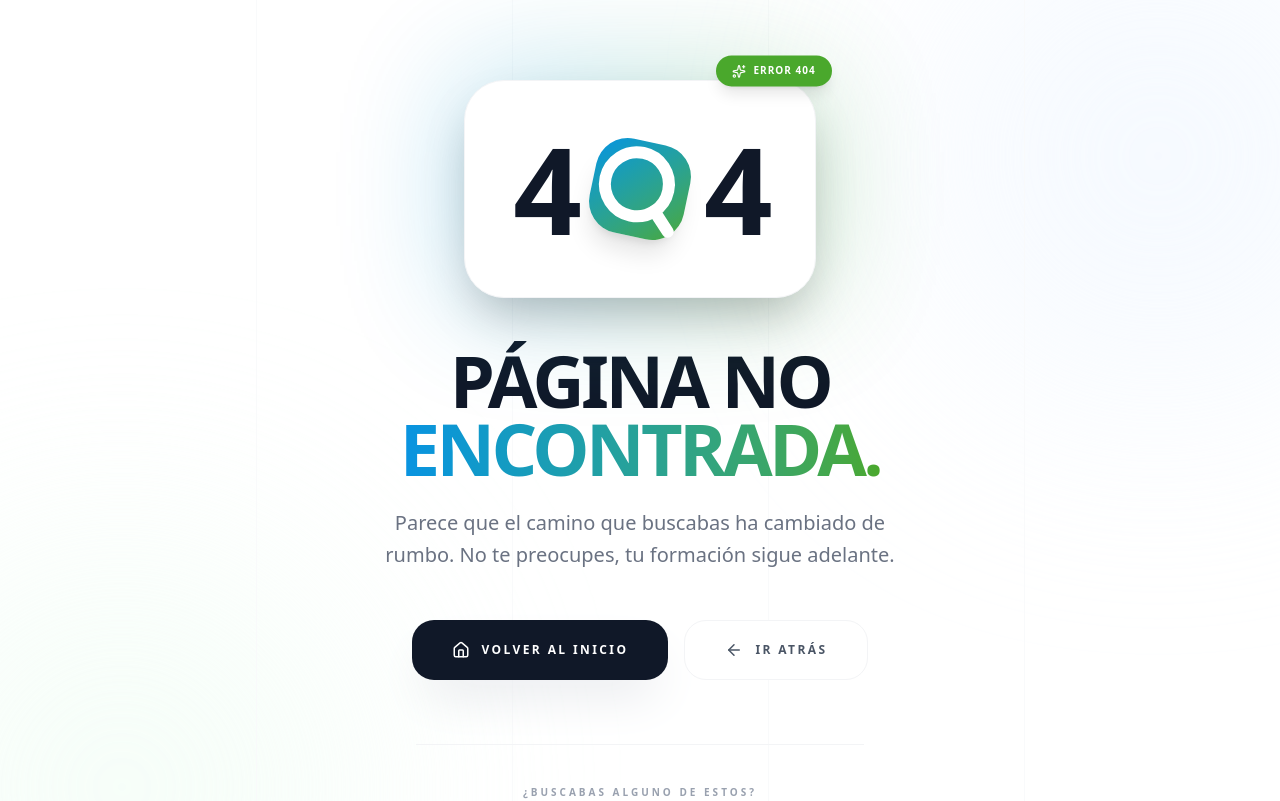
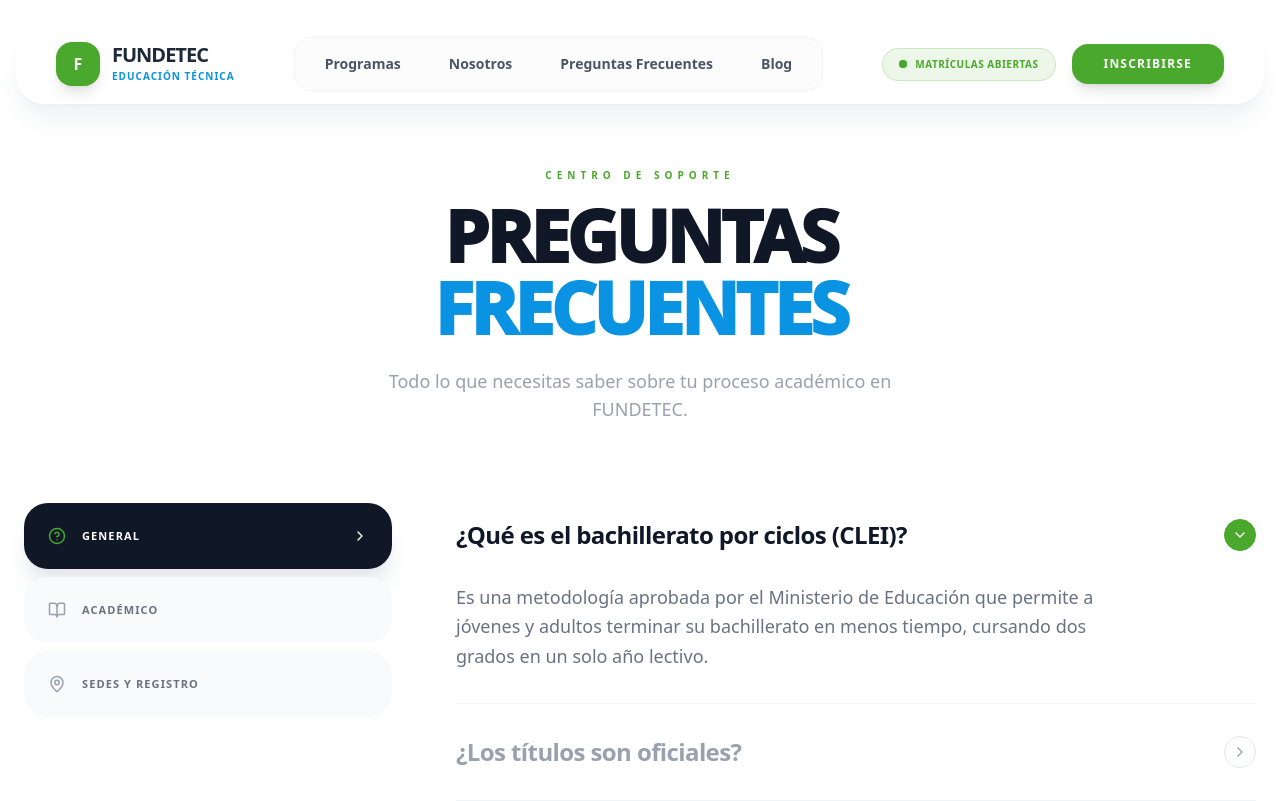
Before and after one commit to DavidJulio03/FundetecOnline, a React (Vite) app: page /preguntas in a window 1280 px wide. Shown: the top 801 px of the page. Built offline with nearby package versions, Linux system fonts and the light colour scheme.

Commit message:
feat: :sparkles: FAQ page

```diff
--- /dev/null
+++ b/src/pages/FAQ/FAQ.jsx
@@ -0,0 +1,103 @@
+import React, { useState } from 'react';
+import { HelpCircle, ChevronRight, MessageCircle, BookOpen, MapPin } from 'lucide-react';
+import faqConfig from './FAQData';
+import Header from '../../shared/layout/Header';
+import Footer from '../../shared/layout/Footer';
+
+const FAQ = () => {
+  const [activeTab, setActiveTab] = useState('general');
+  const [openId, setOpenId] = useState(1);
+
+  const filteredQuestions = faqConfig.questions.filter(q => q.cat === activeTab);
+
+  return (
+    // Contenedor principal que asegura que el footer esté al fondo si hay poco contenido
+    <div className="flex flex-col min-h-screen bg-white">
+
+      {/* 1. HEADER: Siempre arriba */}
+      <Header />
+
+      {/* 2. MAIN CONTENT: Crece para ocupar el espacio disponible */}
+      <main className="flex-grow pt-36 md:pt-42 pb-24 px-6">
+        <div className="max-w-7xl mx-auto">
+
+          {/* Encabezado de la Sección */}
+          <div className="text-center mb-20">
+            <span className="text-[10px] font-black uppercase tracking-[0.5em] text-[#4aa82c] block mb-4">
+              {faqConfig.header.badge}
+            </span>
+            <h2 className="text-5xl md:text-7xl font-[950] tracking-tighter text-gray-900 uppercase leading-none">
+              {faqConfig.header.title} <br/>
+              <span className="text-[#0993e2]">{faqConfig.header.highlight}</span>
+            </h2>
+            <p className="mt-6 text-gray-400 font-medium max-w-xl mx-auto text-lg">
+              {faqConfig.header.description}
+            </p>
+          </div>
+
+          <div className="grid grid-cols-1 lg:grid-cols-12 gap-16">
+
+            {/* Sidebar de Categorías */}
+            <aside className="lg:col-span-4 space-y-2">
+              {faqConfig.categories.map((cat) => (
+                <button
+                  key={cat.id}
+                  onClick={() => setActiveTab(cat.id)}
+                  className={`w-full flex items-center justify-between p-6 rounded-[24px] transition-all duration-300 ${
+                    activeTab === cat.id
+                    ? 'bg-gray-900 text-white shadow-xl shadow-gray-200'
+                    : 'bg-gray-50 text-gray-500 hover:bg-gray-100'
+                  }`}
+                >
+                  <div className="flex items-center gap-4">
+                    <div className={`${activeTab === cat.id ? 'text-[#4aa82c]' : 'text-gray-400'}`}>
+                      {cat.icon}
+                    </div>
+                    <span className="font-black uppercase tracking-widest text-[11px]">{cat.name}</span>
+                  </div>
+                  <ChevronRight size={16} className={`${activeTab === cat.id ? 'opacity-100' : 'opacity-0'}`} />
+                </button>
+              ))}
+            </aside>
+
+            {/* Acordeón de Preguntas */}
+            <div className="lg:col-span-8 space-y-4">
+              {filteredQuestions.map((item) => (
+                <div
+                  key={item.id}
+                  className={`group border-b border-gray-100 transition-all duration-500 ${openId === item.id ? 'pb-8' : 'pb-4'}`}
+                >
+                  <button
+                    onClick={() => setOpenId(openId === item.id ? null : item.id)}
+                    className="w-full flex items-center justify-between py-4 text-left"
+                  >
+                    <span className={`text-xl md:text-2xl font-bold tracking-tight transition-colors ${openId === item.id ? 'text-gray-900' : 'text-gray-400 hover:text-gray-600'}`}>
+                      {item.q}
+                    </span>
+                    <div className={`w-8 h-8 rounded-full border flex items-center justify-center transition-all ${openId === item.id ? 'bg-[#4aa82c] border-[#4aa82c] text-white rotate-90' : 'border-gray-200 text-gray-400'}`}>
+                      <ChevronRight size={16} />
+                    </div>
+                  </button>
+
+                  {openId === item.id && (
+                    <div className="mt-4 animate-in slide-in-from-top-4 duration-500">
+                      <p className="text-gray-500 text-lg leading-relaxed font-medium max-w-2xl">
+                        {item.a}
+                      </p>
+                    </div>
+                  )}
+                </div>
+              ))}
+            </div>
+
+          </div>
+        </div>
+      </main>
+
+      {/* 3. FOOTER: Siempre al final */}
+      <Footer />
+    </div>
+  );
+};
+
+export default FAQ;
--- /dev/null
+++ b/src/pages/FAQ/FAQData.jsx
@@ -0,0 +1,43 @@
+import { HelpCircle, ChevronRight, MessageCircle, BookOpen, MapPin, GraduationCap } from 'lucide-react';
+
+const faqConfig = {
+  header: {
+    badge: "Centro de Soporte",
+    title: "Preguntas",
+    highlight: "Frecuentes",
+    description: "Todo lo que necesitas saber sobre tu proceso académico en FUNDETEC."
+  },
+  categories: [
+    { id: 'general', name: 'General', icon: <HelpCircle size={18} /> },
+    { id: 'academico', name: 'Académico', icon: <BookOpen size={18} /> },
+    { id: 'sedes', name: 'Sedes y Registro', icon: <MapPin size={18} /> },
+  ],
+  questions: [
+    {
+      id: 1,
+      cat: 'general',
+      q: "¿Qué es el bachillerato por ciclos (CLEI)?",
+      a: "Es una metodología aprobada por el Ministerio de Educación que permite a jóvenes y adultos terminar su bachillerato en menos tiempo, cursando dos grados en un solo año lectivo."
+    },
+    {
+      id: 2,
+      cat: 'academico',
+      q: "¿Qué requisitos necesito para los programas técnicos?",
+      a: "Generalmente requerimos fotocopia del documento de identidad, certificado de noveno grado aprobado y muchas ganas de aprender. Cada programa puede tener requisitos adicionales específicos."
+    },
+    {
+      id: 3,
+      cat: 'sedes',
+      q: "¿Dónde están ubicadas las 9 sedes?",
+      a: "Contamos con presencia nacional estratégica. Puedes encontrar nuestras sedes principales en ciudades clave para facilitar tu acceso a la educación técnica."
+    },
+    {
+      id: 4,
+      cat: 'general',
+      q: "¿Los títulos son oficiales?",
+      a: "Sí, todos nuestros programas de validación y técnicos cuentan con las resoluciones legales vigentes, asegurando que tu título sea válido para continuar estudios superiores o trabajar."
+    }
+  ]
+};
+
+export default faqConfig
--- a/src/router/App.jsx
+++ b/src/router/App.jsx
@@ -3,6 +3,7 @@ import NotFound from '../pages/NotFound/NotFound';
 import Home from '../pages/Home/Home';
 import Programas from '../pages/Programas/Programas';
 import Nosotros from '../pages/Nosotros/Nosotros';
+import FAQ from '../pages/FAQ/FAQ';
 
 
 function App() {
@@ -12,6 +13,7 @@ function App() {
         <Route path="/" element={<Home />} />
         <Route path="/programas" element={<Programas />} />
         <Route path="/nosotros" element={<Nosotros />} />
+        <Route path="/preguntas" element={<FAQ />} />
 
         {/* Ruta para manejar errores 404 */}
         <Route path="*" element={<NotFound />} />
```
